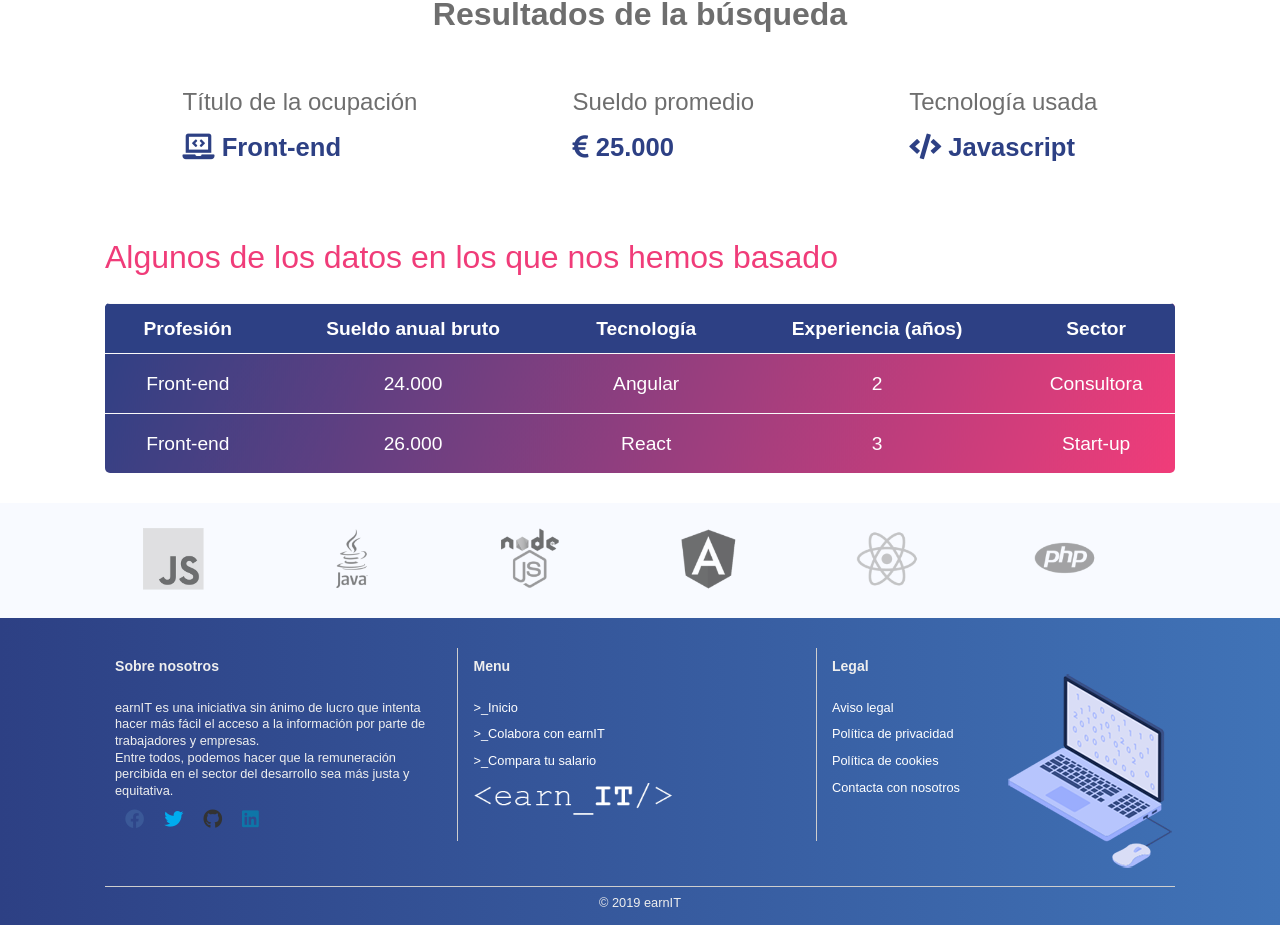
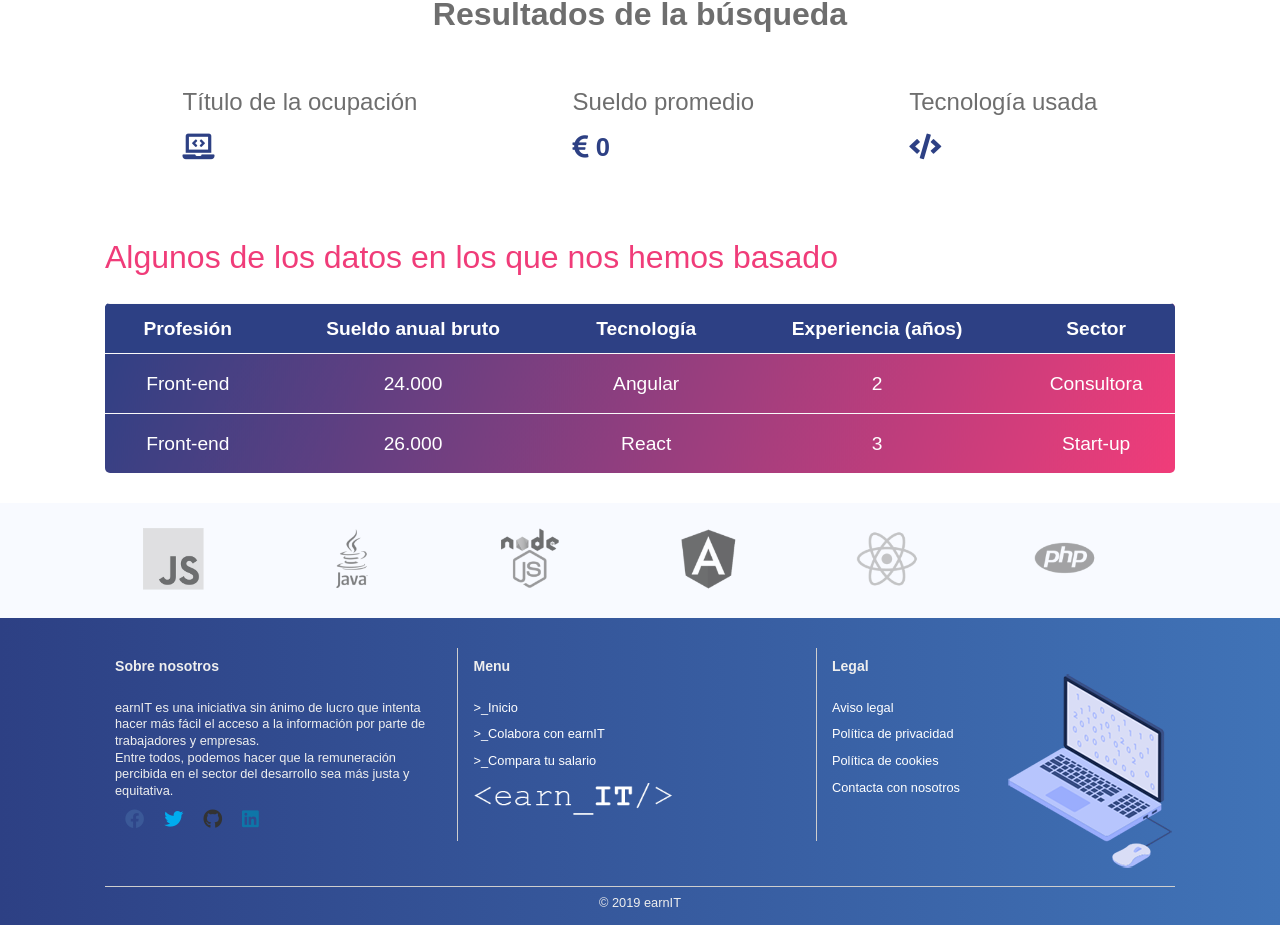
Before and after one commit to JavierMartinGil/Proyecto-earnIT-frontend, an Angular app: page /compara in a window 1280 px wide. Shown: the part 919-1844 px from the top of the page. Built offline with nearby package versions, Linux system fonts and the light colour scheme.

Commit message:
Traer datos de la bbdd

```diff
--- /dev/null
+++ b/src/app/compara.service.ts
@@ -0,0 +1,18 @@
+import { Injectable } from '@angular/core';
+import { HttpClient } from '@angular/common/http';
+
+@Injectable({
+  providedIn: 'root'
+})
+export class ComparaService {
+
+  baseUrl: string;
+
+  constructor(private http: HttpClient) {
+    this.baseUrl = "http://localhost:3000/compara"
+  }
+
+  comparar(values) {
+    return this.http.post(`${this.baseUrl}/salarios`, values).toPromise();
+  }
+}
--- a/src/app/formcol/formcol.component.html
+++ b/src/app/formcol/formcol.component.html
@@ -39,7 +39,7 @@
                     <option value="NodeJS">NodeJS</option>
                     <option value="Java">Java</option>
                     <option value=".Net">.Net</option>
-                    <option value=".Net">Python</option>
+                    <option value="Python">Python</option>
                 </select>
                 <p class="error" *ngIf="formulario_colabora.controls['tecnologia'].errors?.required && formulario_colabora.controls['tecnologia'].touched">
                     ⚠ El campo tecnologías es requerido ⚠
--- a/src/app/formcomp/formcomp.component.html
+++ b/src/app/formcomp/formcomp.component.html
@@ -1,15 +1,15 @@
 <div class="formulario">
     <div class="container">
-        <form novalidate [formGroup]="formulario_solicitud" (ngSubmit)="onSubmit()">
+        <form novalidate [formGroup]="formulario_solicitud" (ngSubmit)="onSubmit()" method="POST">
             <div>
                 <label for=""><i class="fas fa-list"></i> Selecciona una profesión</label>
-                <select formControlName="profesion">
+                <select formControlName="cargo">
                     <option value="" disabled>Ej. Full-stack</option>
                     <option value="Full-stack">Full-stack</option>
                     <option value="Front-end">Front-end</option>
                     <option value="Back-end">Back-end</option>
                 </select>
-                <p class="error" *ngIf="formulario_solicitud.controls['profesion'].errors?.required && formulario_solicitud.controls['profesion'].touched">
+                <p class="error" *ngIf="formulario_solicitud.controls['cargo'].errors?.required && formulario_solicitud.controls['cargo'].touched">
                     ⚠ El campo profesión es requerido ⚠
                 </p>
             </div>
@@ -29,7 +29,7 @@
                 </p>
             </div>
             <div> <label for=""><i class="fas fa-desktop"></i> Seleciona la tecnologías con la que trabajas</label>
-                <select formControlName="tecnologias">
+                <select formControlName="tecnologia">
                     <option value="" disabled>Ej. JavaScript</option>
                     <option value="Javascript">JavaScript</option>
                     <option value="Angular">Angular</option>
@@ -39,9 +39,9 @@
                     <option value="NodeJS">NodeJS</option>
                     <option value="Java">Java</option>
                     <option value=".Net">.Net</option>
-                    <option value=".Net">Python</option>
+                    <option value="Python">Python</option>
                 </select>
-                <p class="error" *ngIf="formulario_solicitud.controls['tecnologias'].errors?.required && formulario_solicitud.controls['tecnologias'].touched">
+                <p class="error" *ngIf="formulario_solicitud.controls['tecnologia'].errors?.required && formulario_solicitud.controls['tecnologia'].touched">
                     ⚠ El campo tecnologias es requerido ⚠
                 </p>
             </div>
@@ -51,20 +51,20 @@
         </form>
     </div>
 </div>
-<div class="container res">
+<div class="container res" id="resultados">
     <h2>Resultados de la búsqueda</h2>
     <div class="resultados">
         <div>
             <h3>Título de la ocupación</h3>
-            <h4><i class="fas fa-laptop-code"></i> Front-end</h4>
+            <h4><i class="fas fa-laptop-code"></i> {{datos_devs.cargo}}</h4>
         </div>
         <div>
             <h3>Sueldo promedio</h3>
-            <h4><i class="fas fa-euro-sign"></i> 25.000</h4>
+            <h4><i class="fas fa-euro-sign"></i> {{salario_medio}}</h4>
         </div>
         <div>
             <h3>Tecnología usada</h3>
-            <h4><i class="fas fa-code"></i> Javascript</h4>
+            <h4><i class="fas fa-code"></i> {{datos_devs.tecnologia}}</h4>
         </div>
     </div>
 </div>
--- a/src/app/formcomp/formcomp.component.ts
+++ b/src/app/formcomp/formcomp.component.ts
@@ -1,5 +1,7 @@
 import { Component, OnInit } from '@angular/core';
 import { FormGroup, FormControl, Validators } from '@angular/forms';
+import { ComparaService } from '../compara.service'
+import { Router } from '@angular/router';
 
 @Component({
   selector: 'app-formcomp',
@@ -9,25 +11,40 @@ import { FormGroup, FormControl, Validators } from '@angular/forms';
 export class FormcompComponent implements OnInit {
 
   formulario_solicitud: FormGroup;
+  salario_medio: number;
+  datos_devs: any;
 
 
-  constructor() {
+  constructor(private comparaService: ComparaService, private router: Router) {
+
+    this.salario_medio = 0;
+    this.datos_devs = [];
 
     this.formulario_solicitud = new FormGroup({
-      profesion: new FormControl('', [
+      cargo: new FormControl('', [
         Validators.required
       ]),
       experiencia: new FormControl('', [
         Validators.required
       ]),
-      tecnologias: new FormControl('', [
+      tecnologia: new FormControl('', [
         Validators.required
       ]),
     });
   }
 
   onSubmit() {
-    console.log(this.formulario_solicitud.value);
+    this.comparaService.comparar(this.formulario_solicitud.value)
+      .then(response => {
+        this.salario_medio = parseInt(response[0][0]['salario_medio']);
+        this.datos_devs = response[1][0];
+        console.log(this.salario_medio);
+        console.log(this.datos_devs);
+        this.router.navigate['#resultados']
+      })
+      .catch(err => {
+        alert(err);
+      })
   }
 
   ngOnInit() {
```
